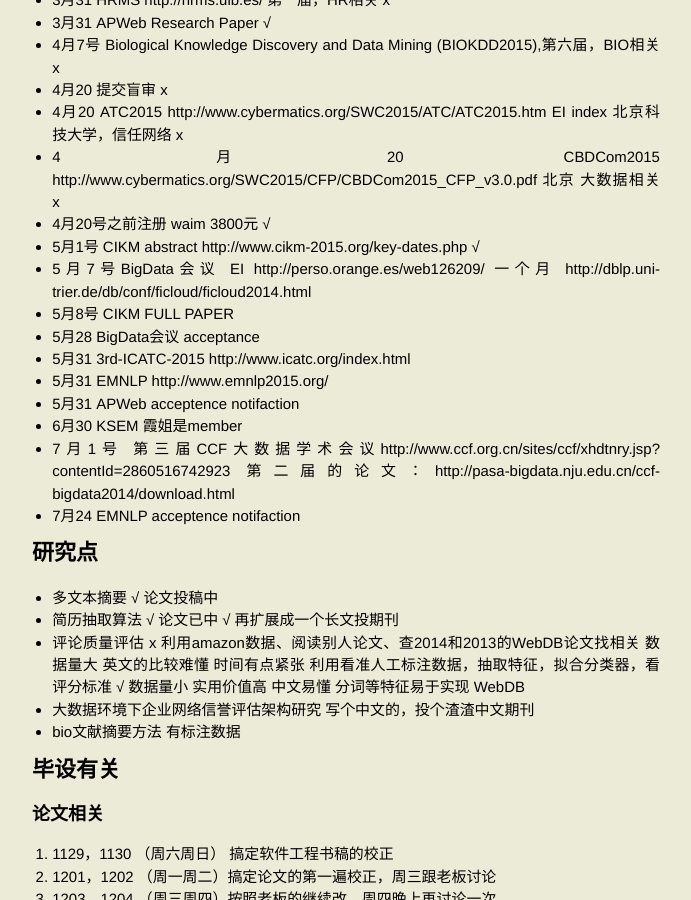
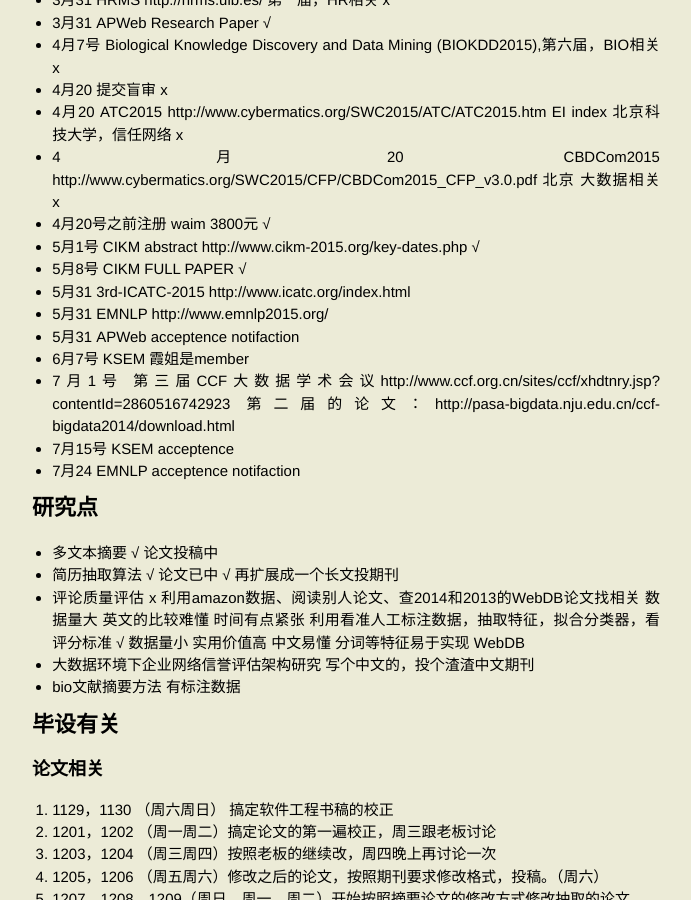
Before and after one commit to sonyfe25cp/sonyfe25cp.github.io, a Jekyll site: the page built from _posts/2014-11-28-no-zuo-no-die.md, in a window 1280 px wide and 900 px high, scrolled down 1180 px. Shown: the whole window, without its empty margins (294-985 px from the left). Built offline with Jekyll 4.4.1, drawn with Linux system fonts in a browser that asks for light colours; comment, search, counter and statistics services are not loaded.

Commit message:
update ksem

```diff
--- a/_posts/2014-11-28-no-zuo-no-die.md
+++ b/_posts/2014-11-28-no-zuo-no-die.md
@@ -64,15 +64,13 @@
 * 4月20 CBDCom2015 http://www.cybermatics.org/SWC2015/CFP/CBDCom2015_CFP_v3.0.pdf 北京 大数据相关 x
 * 4月20号之前注册 waim 3800元 √
 * 5月1号 CIKM abstract http://www.cikm-2015.org/key-dates.php √
-* 5月7号BigData会议 EI http://perso.orange.es/web126209/ 一个月
-http://dblp.uni-trier.de/db/conf/ficloud/ficloud2014.html
-* 5月8号 CIKM FULL PAPER
-* 5月28 BigData会议 acceptance
+* 5月8号 CIKM FULL PAPER √
 * 5月31 3rd-ICATC-2015 http://www.icatc.org/index.html
 * 5月31 EMNLP http://www.emnlp2015.org/
 * 5月31 APWeb acceptence notifaction
-* 6月30 KSEM 霞姐是member
+* 6月7号 KSEM 霞姐是member
 * 7月1号 第三届CCF大数据学术会议http://www.ccf.org.cn/sites/ccf/xhdtnry.jsp?contentId=2860516742923 第二届的论文：http://pasa-bigdata.nju.edu.cn/ccf-bigdata2014/download.html
+* 7月15号 KSEM acceptence
 * 7月24 EMNLP acceptence notifaction
 
 ###研究点
```
